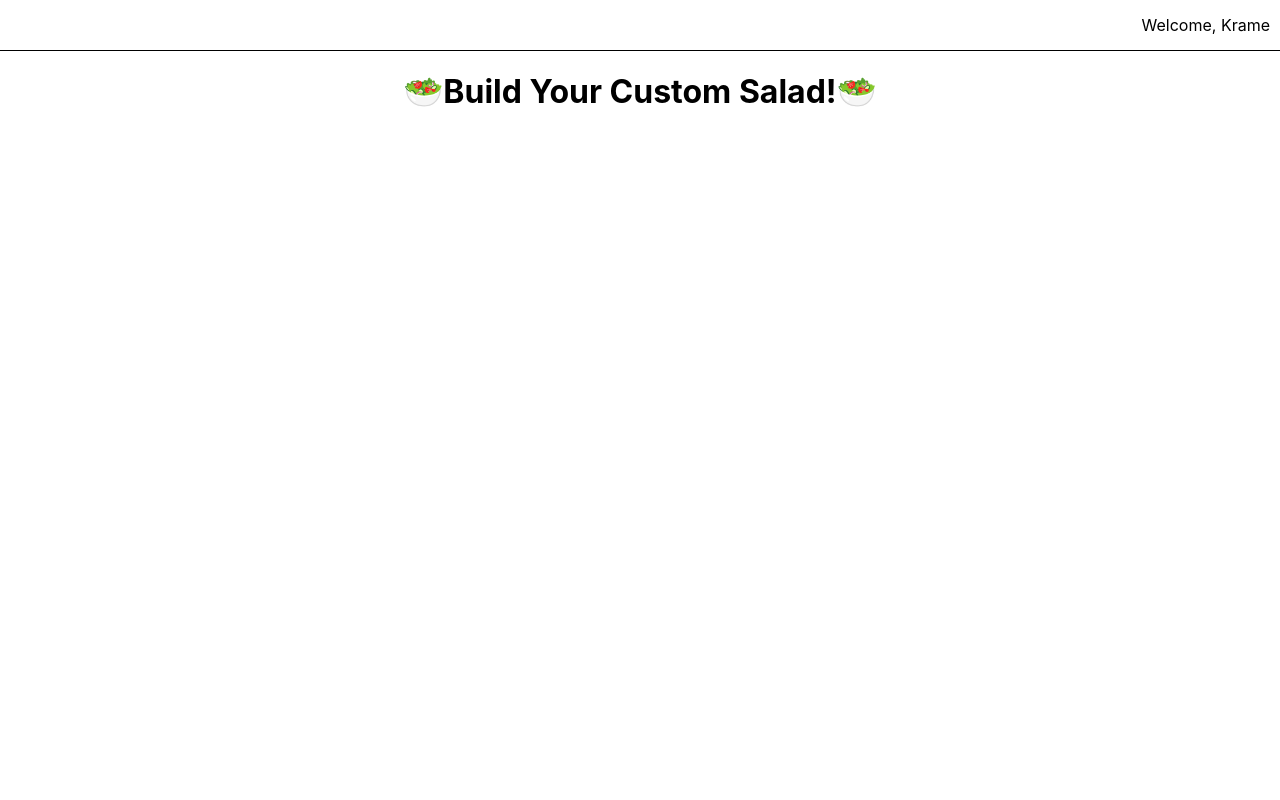
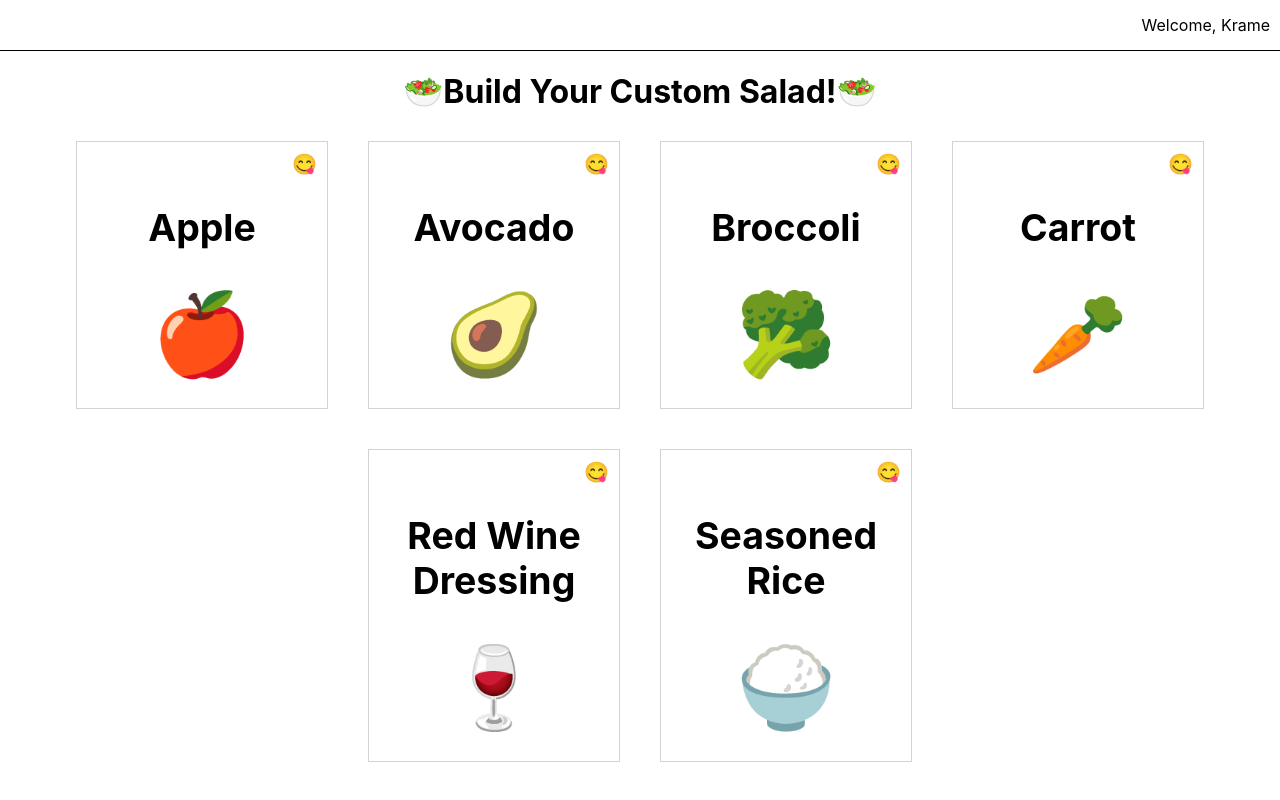
Before and after one commit to topcook/myReactApp, a React (Create React App) app: page / in a window 1280 px wide. Shown: the top 800 px of the page. Built offline with nearby package versions, Linux system fonts and the light colour scheme.

Commit message:
I added salad items in main page.

```diff
--- /dev/null
+++ b/src/components/SaladBuilder/SaladBuilder.js
@@ -0,0 +1,60 @@
+import React from "react";
+import SaladItem from "../SaladItem/SaladItem";
+import { createUseStyles } from 'react-jss';
+
+const useStyles = createUseStyles({
+    wrapper: {
+        display: "flex",
+        flexWrap: "wrap",
+        padding: [10, 50],
+        justifyContent: 'center',
+    }
+});
+
+const ingredients = [
+    {
+        image: '🍎',
+        name: 'apple',
+    },
+    {
+        image: '🥑',
+        name: 'avocado',
+    },
+    {
+        image: '🥦',
+        name: 'broccoli',
+    },
+    {
+        image: '🥕',
+        name: 'carrot',
+    },
+    {
+        image: '🍷',
+        name: 'red wine dressing',
+    },
+    {
+        image: '🍚',
+        name: 'seasoned rice',
+    },
+];
+
+export default function SaladBuilder() {
+    const classes = useStyles();
+
+    return (
+        <div className={classes.wrapper}>
+            {
+                ingredients.map(ingredient => (
+                    <SaladItem
+                        key={ingredient.name}
+                        image={ingredient.image}
+                        name={ingredient.name}
+                        >
+
+                    </SaladItem>
+                ))
+            }
+
+        </div>
+    );
+}
--- a/src/components/SaladItem/SaladItem.js
+++ b/src/components/SaladItem/SaladItem.js
@@ -1,7 +1,6 @@
 import React from "react";
 import PropTypes from 'prop-types';
 import { createUseStyles } from 'react-jss';
-import nodemon from "nodemon";
 
 const useStyles = createUseStyles({
     add: {
--- a/src/components/SaladMaker/SaladMaker.js
+++ b/src/components/SaladMaker/SaladMaker.js
@@ -1,5 +1,6 @@
 import React from "react";
 import { createUseStyles } from 'react-jss';
+import SaladBuilder from "../SaladBuilder/SaladBuilder";
 
 const useStyles = createUseStyles({
     wrapper: {
@@ -15,6 +16,7 @@ export default function SaladMaker() {
             <span role = "img" aria-label="salad">🥗</span>
             Build Your Custom Salad!
             <sapn role = "img" aria-label = "salad">🥗</sapn>
+            <SaladBuilder />
         </h1>
     );
 }
```
Also changed, not shown: src/components/SaladBuilder/SaladBuilder.css (added).
